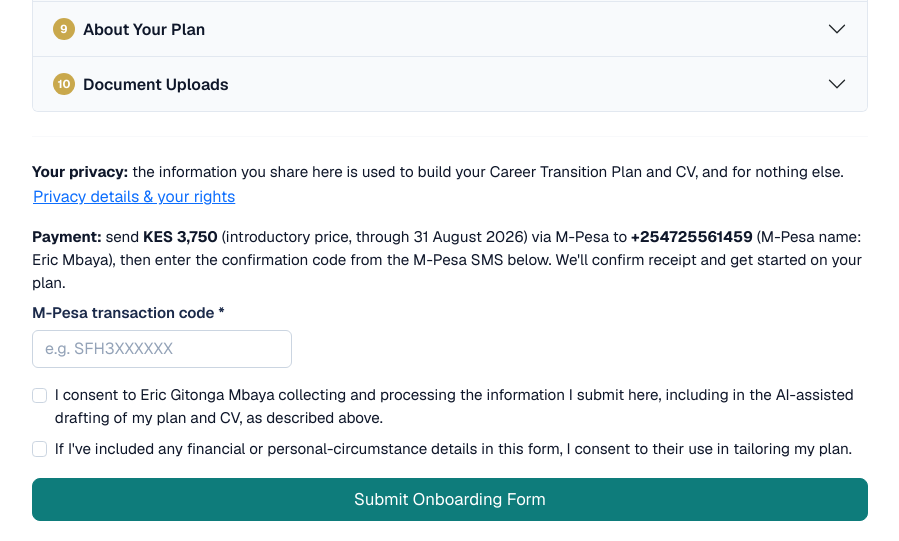
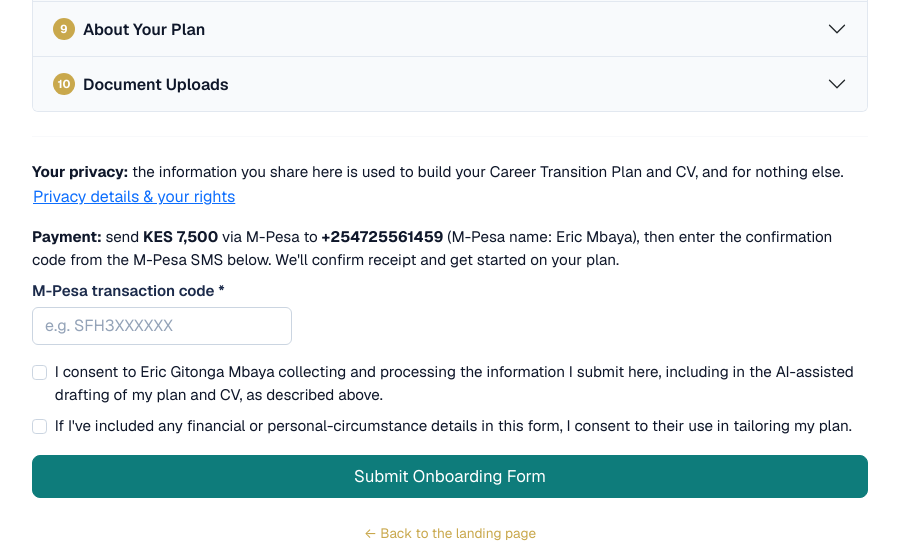
Before and after one commit to ericgitonga/career-transition, a Flask app: template intake/templates/index.html in a window 1280 px wide. Shown: the part 1184-1725 px from the top of the page, without its empty margins (190-1089 px from the left). Run offline with Flask 3, Linux system fonts and the light colour scheme; the template is opened without the code that fills it, so the values that code supplies are empty; parts of the project's set-up code (start-up, migrations or seed data) failed here and were passed over; some libraries are stand-ins or nearby versions.

Commit message:
intake: update payment note to full KES 7,500 price (v0.35.0) (#112)
The introductory-offer wording (added in #105, "through 31 August 2026")
is stale now that we're past that date — matches the landing page's
pricing-section change.

Closes #110

```diff
--- a/intake/templates/index.html
+++ b/intake/templates/index.html
@@ -639,8 +639,8 @@
 
   <div class="mb-3">
     <p class="mb-2">
-      <strong>Payment:</strong> send <strong>KES 3,750</strong> (introductory price, through 31 August 2026)
-      via M-Pesa to <strong>+254725561459</strong> (M-Pesa name: Eric Mbaya), then enter the confirmation
+      <strong>Payment:</strong> send <strong>KES 7,500</strong> via M-Pesa to
+      <strong>+254725561459</strong> (M-Pesa name: Eric Mbaya), then enter the confirmation
       code from the M-Pesa SMS below. We'll confirm receipt and get started on your plan.
     </p>
     <label class="form-label" for="mpesa-code">M-Pesa transaction code *</label>
```
Also changed, not shown: intake/CHANGELOG.md, 1 other file.
